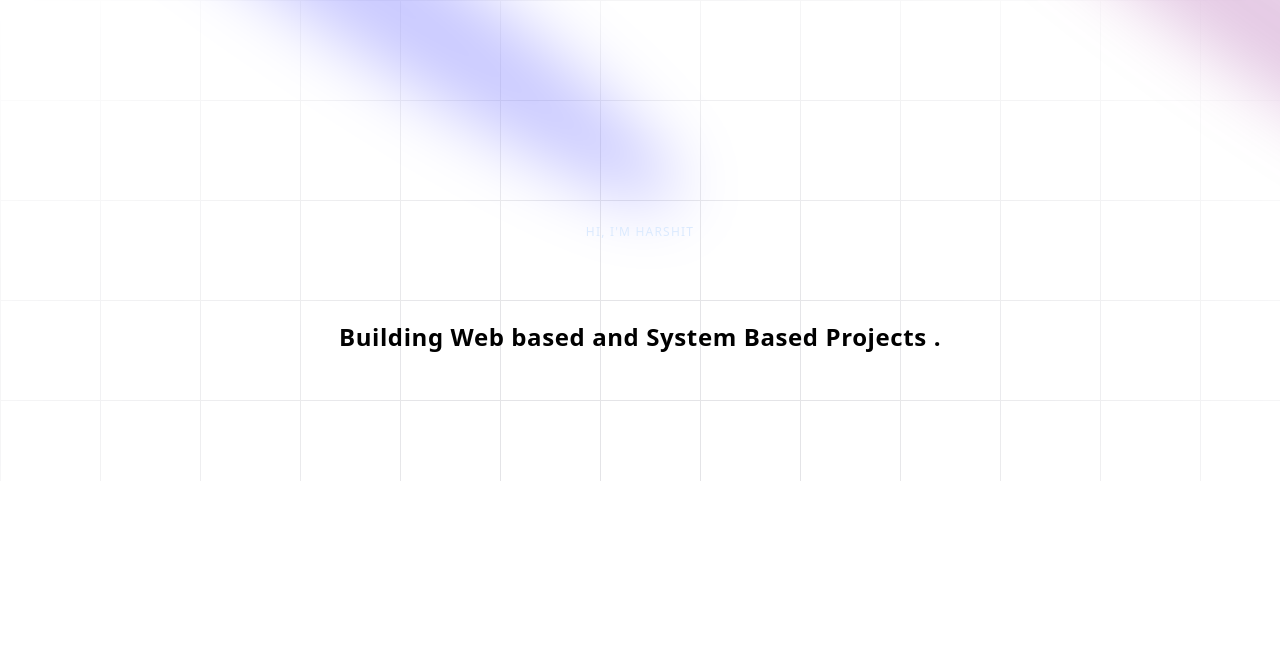
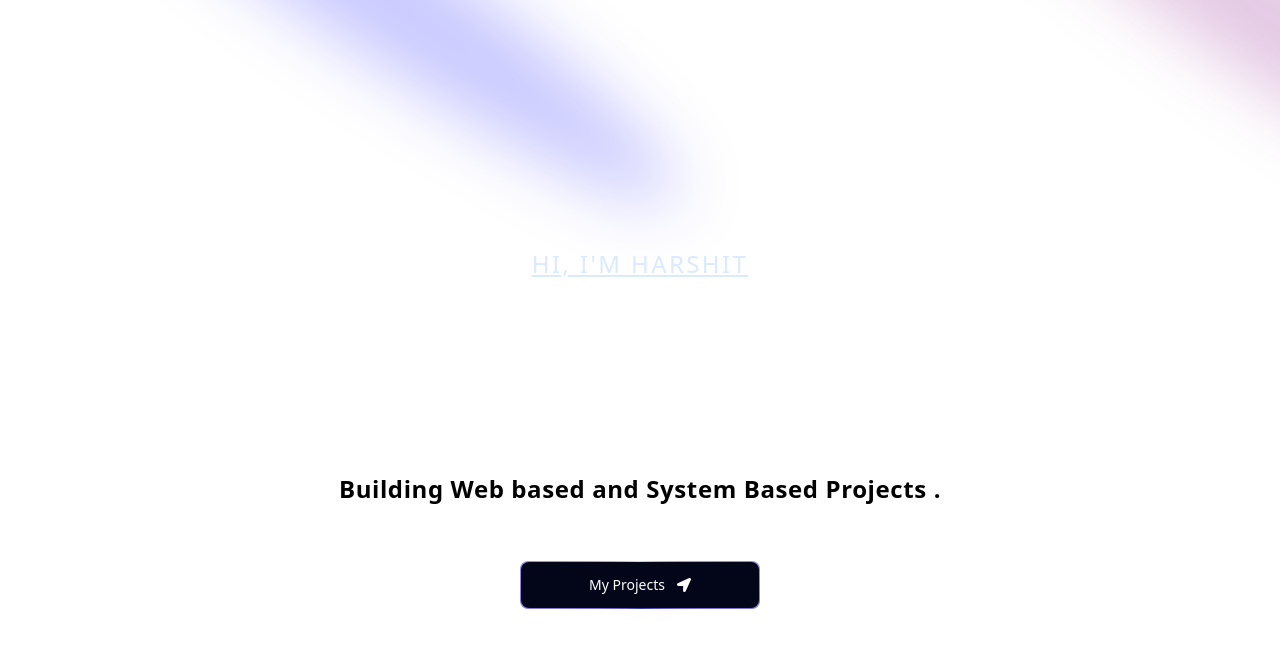
Before and after one commit to HarshitTiwari-20/Harshit-portfolio, a Next.js app: page / in a window 1280 px wide. Shown: the top 648 px of the page. Built offline with nearby package versions, Linux system fonts and the light colour scheme.

Commit message:
added button

```diff
--- a/Components/Hero.tsx
+++ b/Components/Hero.tsx
@@ -1,10 +1,12 @@
 import { cn } from "@/libs/utils";
 import { Spotlight } from "./ui/Spotlight";
 import { TextGenerateEffect } from "./ui/TextGenerateEffect";
+import MagicButton from "./ui/magicbutton";
+import { FaLocationArrow } from "react-icons/fa";
 
 export default function Hero() {
     return (
-        <div className="pb-32 pt-36 ">
+        <div className="pb-42 pt-42 ">
             <div>
                 <Spotlight className="-top-40 -left-10 md:-left-32 md:-top-20 h-screen" fill="white" />
                 <Spotlight className="-top-10 left-full h-[80vh] w-[50vw]" fill="purple" />
@@ -12,14 +14,7 @@
 
             </div>
             <div className="absolute top-0 left-0 flex h-screen w-full items-center justify-center bg-white dark:bg-black-100  dark:bg-grid-white/[0.02] bg-grid-black-100/[0.02]">
-            <div
-                className={cn(
-                "absolute inset-0 pointer-events-none flex items-center justify-center",
-                "bg-size-[100px_100px]",
-                "bg-[linear-gradient(to_right,#e4e4e7_1px,transparent_1px),linear-gradient(to_bottom,#e4e4e7_1px,transparent_1px)]",
-                "dark:[background-image:linear-gradient(to_right,#262626_1px,transparent_1px),linear-gradient(to_bottom,#262626_1px,transparent_1px)] ",
-                )}
-            />
+
 
             <div className="pointer-events-none absolute inset-0 flex items-center justify-center bg-white [mask-image:radial-gradient(ellipse_at_center,transparent_20%,black)] dark:bg-black"></div>
 
@@ -27,15 +22,29 @@
 
             <div className=" flex justify-center relative my-20 z-10 ">
                 <div className="max-w-[89vw] md:max-w-2xl lg:max-w-[60vw] flex flex-col items-center justify-center">
-                    <h2 className=" uppercase tracking-widest text-xs text-center text-blue-100 mx-w-80 ">
-                        Hi, I'm Harshit
+                    <h2 className=" uppercase tracking-widest  text-center text-blue-100 mx-w-80  text-2xl underline">
+                        Hi, I&apos;m Harshit
                     </h2>
+                     <p className="text-center py-10 md:tracking-wider mb text-sm md:text-lg lg:text-2xl">
+                        A web developer and system based projects developer.
+                    </p>
                 </div>
             </div>
             <TextGenerateEffect
-        words="Building Web based and System Based Projects ."
-        className="text-center text-[20px] md:text-5xl lg:text-6xl"
-      />
+                words="Building Web based and System Based Projects ."
+                className="text-center text-[40px] md:text-5xl lg:text-6xl"
+            />
+
+            <a href="#about" className="flex justify-center">
+                <MagicButton
+                    title="My Projects"
+                    position="right"
+                    icon={<FaLocationArrow />}
+
+                />
+            </a>
+
+
         </div>
     )
 }
--- a/Components/ui/TextGenerateEffect.tsx
+++ b/Components/ui/TextGenerateEffect.tsx
@@ -37,7 +37,7 @@
           return (
             <motion.span
               key={word + idx}
-              className="dark:text-white text-black opacity-0"
+              className={` ${idx > 3 ? "text-purple" : "dark:text-white text-black"} opacity-0`}
               style={{
                 filter: filter ? "blur(10px)" : "none",
               }}
@@ -52,7 +52,7 @@
 
   return (
     <div className={cn("font-bold", className)}>
-      <div className="mt-4">
+      <div className="my-4">
         <div className=" dark:text-white text-black text-2xl leading-snug tracking-wide">
           {renderWords()}
         </div>
--- /dev/null
+++ b/Components/ui/magicbutton.tsx
@@ -0,0 +1,14 @@
+export default function MagicButton({title, icon, position, handleClick, otherClasses}: {title: string, icon: React.ReactNode, position: string, handleClick?: () => void, otherClasses?: string}) {
+
+
+    return (
+      <button className="relative inline-flex h-12 w-full overflow-hidden rounded-lg p-[1px] focus:outline-none md:w-60 md:mt-10 ">
+        <span className="absolute inset-[-1000%] animate-[spin_2s_linear_infinite] bg-[conic-gradient(from_90deg_at_50%_50%,#E2CBFF_0%,#393BB2_50%,#E2CBFF_100%)]" />
+        <span className={`inline-flex h-full w-full cursor-pointer items-center justify-center rounded-lg bg-slate-950 px-3 py-1 text-sm font-medium text-white backdrop-blur-3xl gap-3 ${otherClasses}`}>
+          {position === "left" && icon}
+          {title}
+          {position === "right" && icon}
+        </span>
+      </button>
+    );
+  };
--- a/package.json
+++ b/package.json
@@ -15,6 +15,7 @@
     "next-themes": "^0.4.6",
     "react": "19.2.3",
     "react-dom": "19.2.3",
+    "react-icons": "^5.5.0",
     "tailwind-merge": "^3.4.0"
   },
   "devDependencies": {
```
Also changed, not shown: 1 other file (tests, documents, lock files or other folders).
